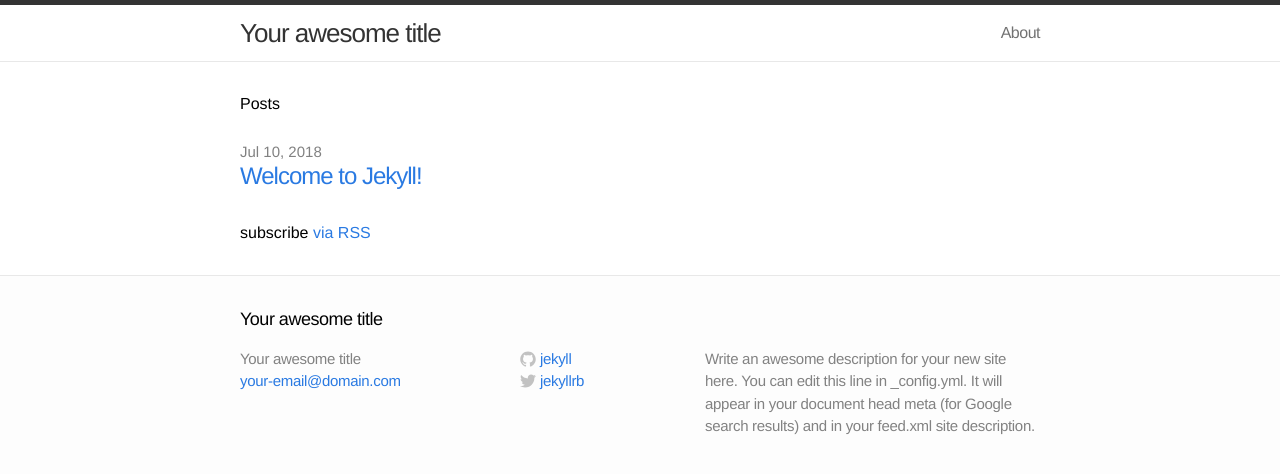
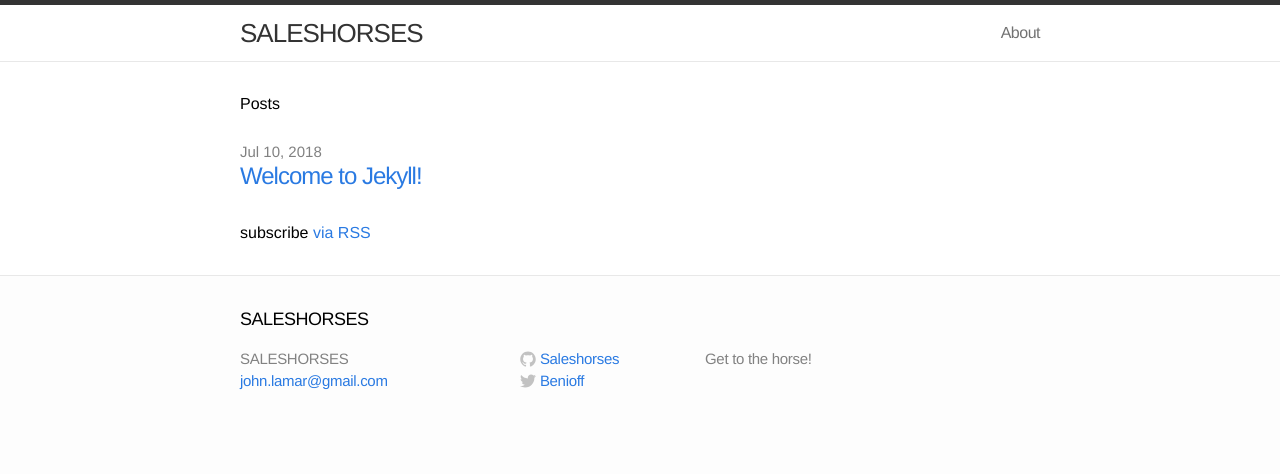
Before and after one commit to Saleshorses/saleshorses.github.io, a Jekyll site: the page built from index.html, in a window 1280 px wide. Shown: the top 474 px of the page. Built offline with Jekyll 4.4.1, drawn with Linux system fonts in a browser that asks for light colours.

Commit message:
Update _config.yml

```diff
--- a/_config.yml
+++ b/_config.yml
@@ -1,11 +1,11 @@
 # Site settings
-title: Your awesome title
-email: your-email@domain.com
-description: "Write an awesome description for your new site here. You can edit this line in _config.yml. It will appear in your document head meta (for Google search results) and in your feed.xml site description."
+title: SALESHORSES
+email: john.lamar@gmail.com
+description: "Get to the horse!"
 baseurl: ""
-url: "http://yourdomain.com"
-twitter_username: jekyllrb
-github_username:  jekyll
+url: "http://saleshorse.space"
+twitter_username: Benioff
+github_username:  Saleshorses
 
 # Build settings
 markdown: kramdown
```
